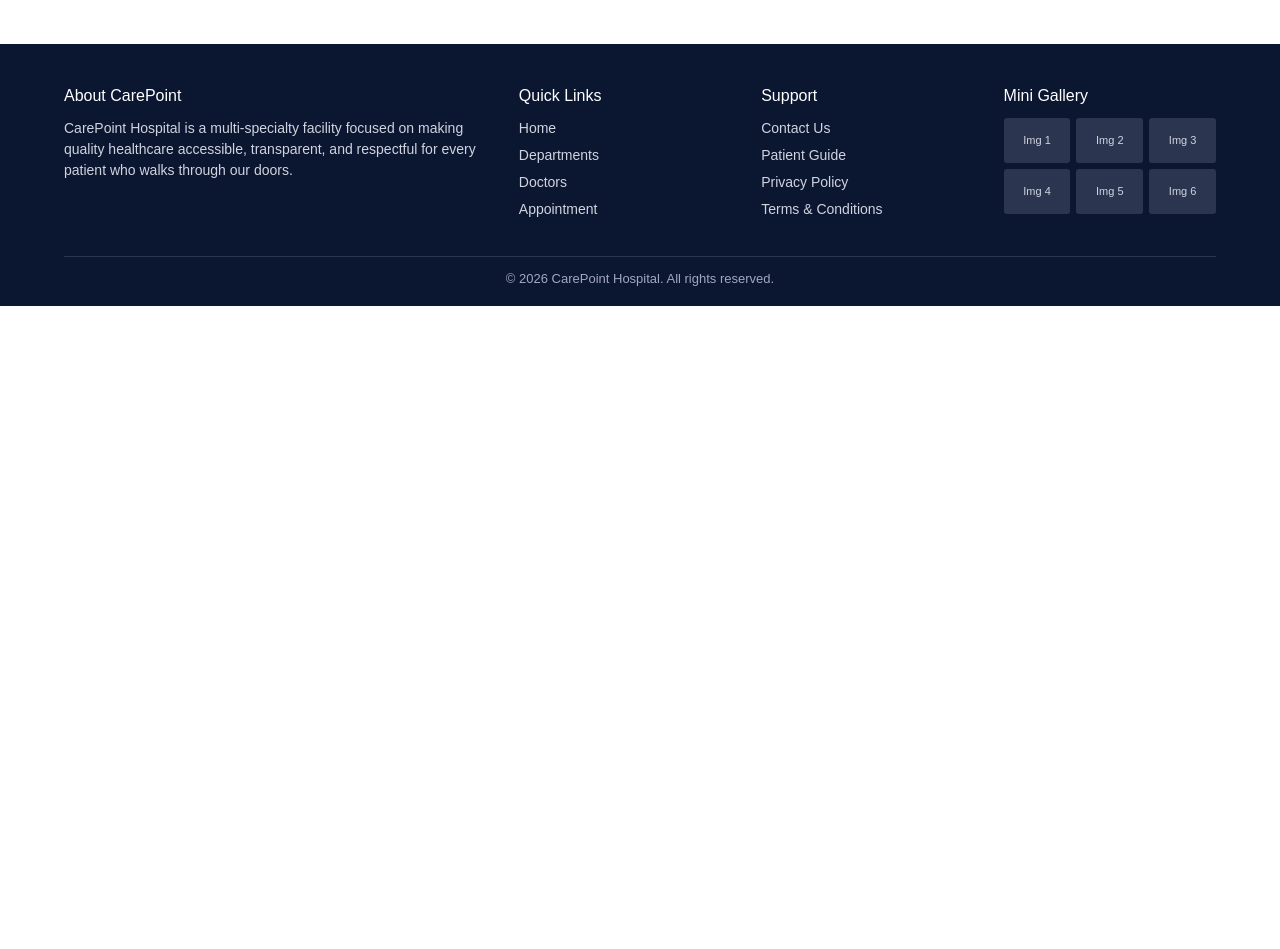
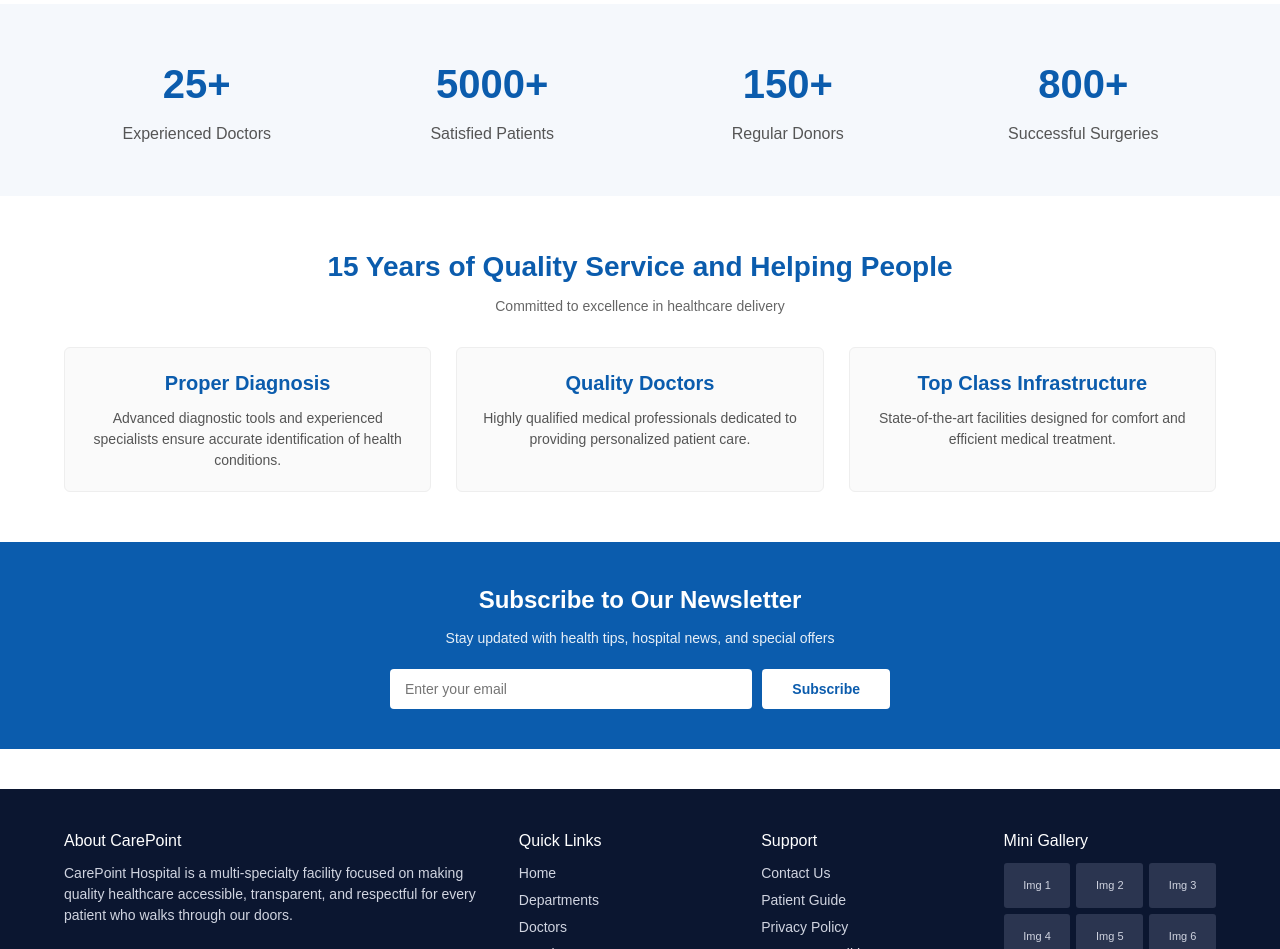
Before and after one commit to RohitRudraksha/Dummy-Hospital-Website, a plain HTML site: page index.html in a window 1280 px wide. Shown: the part 3000-3949 px from the top of the page. Before the commit the page ends 3306 px from the top, so only its background shows below. Drawn offline with Linux system fonts and the light colour scheme.

Commit message:
Update index.html

```diff
--- a/index.html
+++ b/index.html
@@ -733,6 +733,66 @@
     </div>
   </section>
 
+    <!-- Stats Counter -->
+  <section style="background:#f5f8fc; padding:50px 0;">
+    <div class="container">
+      <div style="display:grid; grid-template-columns:repeat(4,1fr); gap:30px; text-align:center;">
+        <div>
+          <div style="font-size:40px; font-weight:bold; color:#0b5cad; margin-bottom:8px;">25+</div>
+          <p style="font-size:16px; color:#555;">Experienced Doctors</p>
+        </div>
+        <div>
+          <div style="font-size:40px; font-weight:bold; color:#0b5cad; margin-bottom:8px;">5000+</div>
+          <p style="font-size:16px; color:#555;">Satisfied Patients</p>
+        </div>
+        <div>
+          <div style="font-size:40px; font-weight:bold; color:#0b5cad; margin-bottom:8px;">150+</div>
+          <p style="font-size:16px; color:#555;">Regular Donors</p>
+        </div>
+        <div>
+          <div style="font-size:40px; font-weight:bold; color:#0b5cad; margin-bottom:8px;">800+</div>
+          <p style="font-size:16px; color:#555;">Successful Surgeries</p>
+        </div>
+      </div>
+    </div>
+  </section>
+
+  <!-- About Section -->
+  <section id="about-hospital">
+    <div class="container">
+      <div class="section-title">
+        <h2>15 Years of Quality Service and Helping People</h2>
+        <p>Committed to excellence in healthcare delivery</p>
+      </div>
+      <div style="display:grid; grid-template-columns:repeat(3,1fr); gap:25px; margin-top:30px;">
+        <div style="padding:20px; text-align:center; border:1px solid #eee; border-radius:6px; background:#fafafa;">
+          <h3 style="font-size:20px; color:#0b5cad; margin-bottom:10px;">Proper Diagnosis</h3>
+          <p style="font-size:14px; color:#555;">Advanced diagnostic tools and experienced specialists ensure accurate identification of health conditions.</p>
+        </div>
+        <div style="padding:20px; text-align:center; border:1px solid #eee; border-radius:6px; background:#fafafa;">
+          <h3 style="font-size:20px; color:#0b5cad; margin-bottom:10px;">Quality Doctors</h3>
+          <p style="font-size:14px; color:#555;">Highly qualified medical professionals dedicated to providing personalized patient care.</p>
+        </div>
+        <div style="padding:20px; text-align:center; border:1px solid #eee; border-radius:6px; background:#fafafa;">
+          <h3 style="font-size:20px; color:#0b5cad; margin-bottom:10px;">Top Class Infrastructure</h3>
+          <p style="font-size:14px; color:#555;">State-of-the-art facilities designed for comfort and efficient medical treatment.</p>
+        </div>
+      </div>
+    </div>
+  </section>
+
+  <!-- Newsletter -->
+  <section style="background:#0b5cad; padding:40px 0; text-align:center; color:#fff;">
+    <div class="container">
+      <h3 style="font-size:24px; margin-bottom:10px;">Subscribe to Our Newsletter</h3>
+      <p style="font-size:14px; margin-bottom:20px; opacity:0.9;">Stay updated with health tips, hospital news, and special offers</p>
+      <form style="display:flex; max-width:500px; margin:0 auto; gap:10px; flex-wrap:wrap; justify-content:center;">
+        <input type="email" placeholder="Enter your email" style="flex:1; min-width:250px; padding:12px 15px; border-radius:4px; border:none; font-size:14px;" required>
+        <button type="submit" style="padding:12px 30px; background:#fff; color:#0b5cad; border:none; border-radius:4px; font-weight:600; cursor:pointer; font-size:14px;">Subscribe</button>
+      </form>
+    </div>
+  </section>
+
   <!-- Footer -->
   <footer>
     <div class="container footer-top">
```
